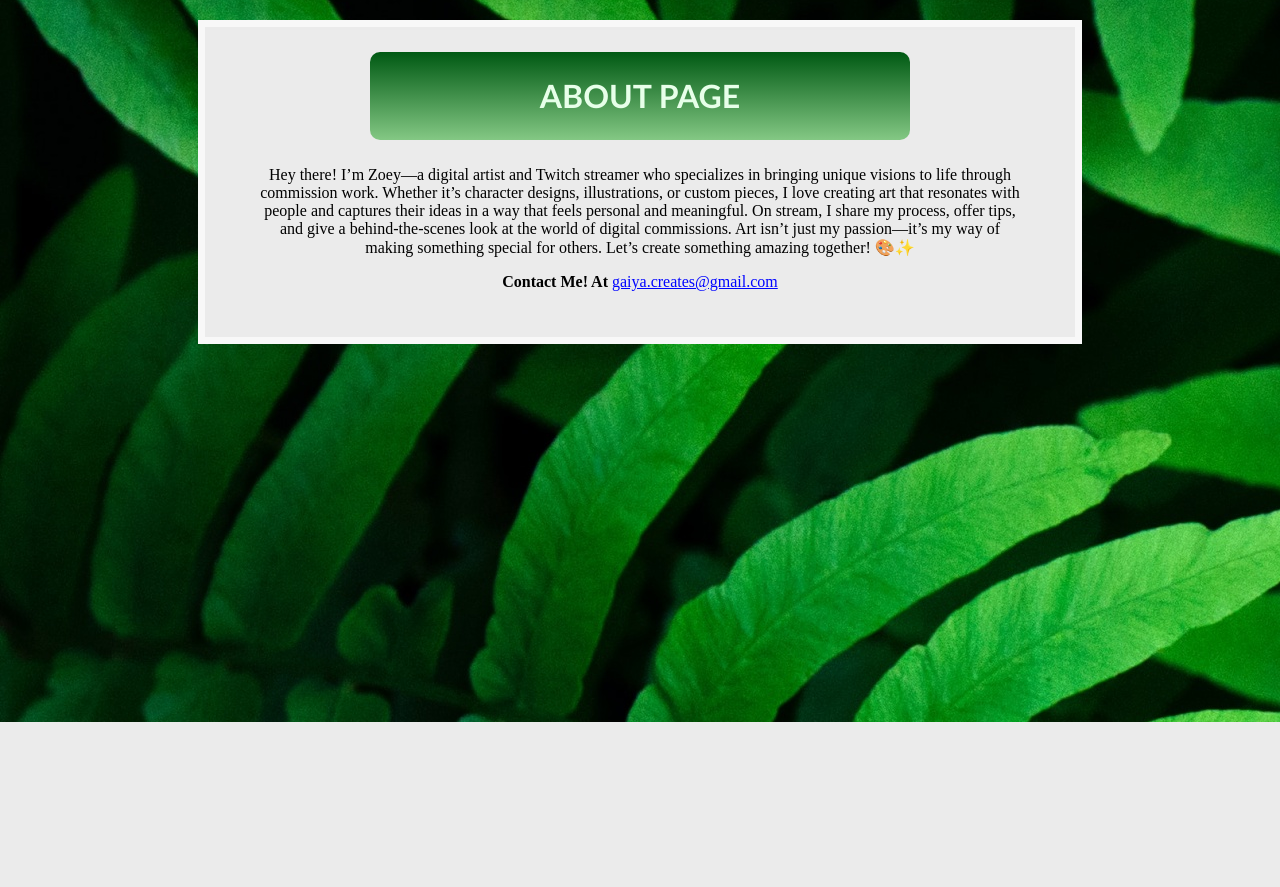
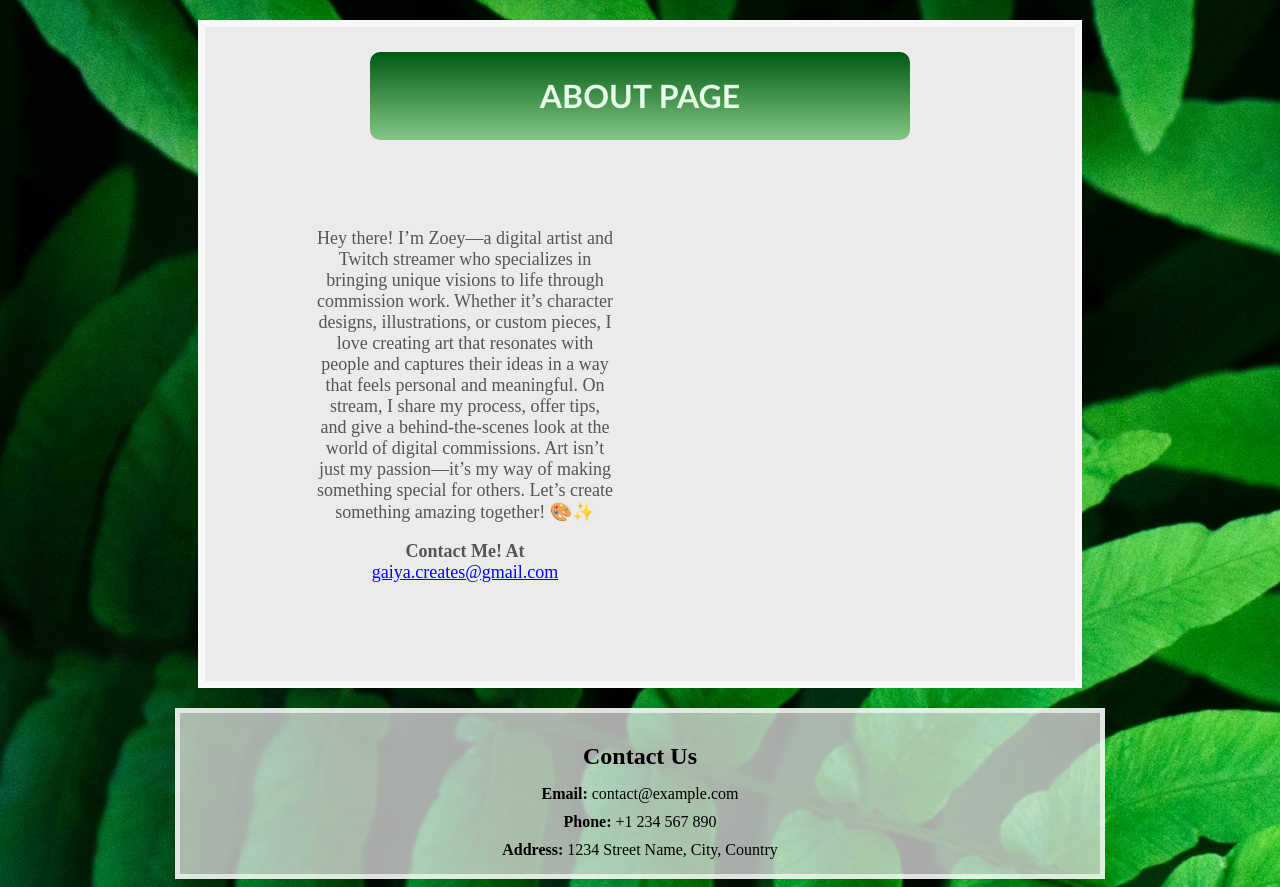
Before and after one commit to truxxon/truxxon.github.io, a Flask app: page /about in a window 1280 px wide. Shown: the part 78-965 px from the top of the page. Before the commit the page ends 800 px from the top, so only its background shows below. Run offline with Flask 3, Linux system fonts and the light colour scheme.

Commit message:
did some stuff including banner and making about me into columns

```diff
--- a/website/static/style.css
+++ b/website/static/style.css
@@ -58,6 +58,7 @@ h1 {
 
 }
 
+
 .big_buddy {
 
     display: flex;
@@ -70,6 +71,27 @@ h1 {
     padding: 10px;
     border: 7px solid rgba(255, 255, 255, 0.656);
 
+}
+
+/* Contact Box Styling */
+.contact-box {
+    display: flex;
+    flex-direction: column;
+    align-items: center;
+    margin: 0 auto;
+    width: 90%;
+    max-width: 900px;
+    background-color: rgba(235, 235, 235, 0.722);
+    padding: 10px;
+    border: 5px solid rgba(255, 255, 255, 0.656);
+}
+
+.contact-box h2 {
+    margin-bottom: 10px;
+}
+
+.contact-box p {
+    margin: 5px 0;
 }
 
 .image-container {
@@ -96,6 +118,41 @@ h1 {
     margin-bottom: 20px;
 }
 
+.about {
+    display: flex;
+    align-items: center; /* Vertically align content */
+    justify-content: center;
+    max-width: 1200px;
+    margin: 50px auto;
+    padding: 20px;
+    gap: 50px; /* Space between text and images */
+}
+
+/* Text Section */
+.about-text {
+    flex: 1; /* Takes up half of the space */
+    max-width: 600px;
+}
+
+.about-text p {
+    font-size: 18px;
+    color: #555;
+}
+
+/* Image Section */
+.about-images {
+    flex: 1; /* Takes up the other half */
+    display: flex;
+    flex-direction: column;
+    gap: 20px; /* Space between images */
+}
+
+.about-images img {
+    width: 100%; /* Make images responsive */
+    max-width: 500px; /* Prevents images from getting too large */
+    border-radius: 8px; /* Rounded corners */
+    box-shadow: 0px 4px 6px rgba(0, 0, 0, 0.2); /* Adds depth */
+}
 
 main img {
 
@@ -185,3 +242,30 @@ td {
     gap: 50px;
 
 }
+
+.banner {
+
+    width: 100%; /* Makes it span the full width of the container */
+    max-width: 1200px; /* Optional: Set a max width */
+    margin: 0 auto; /* Centers it if inside another container */
+    overflow: hidden; /* Ensures no overflow issues */
+}
+
+.banner img {
+    margin-top: 15px;
+    width: 100%; /* Ensures the image stretches across the div */
+    height: auto; /* Maintains aspect ratio */
+    max-height: 400px;
+    display: block; /* Removes any unwanted spacing */
+}
+
+/* Footer Styling */
+.footer {
+    background-color: #333; /* Dark background for the footer */
+    color: #fff; /* White text color */
+    padding: 20px 0;
+    text-align: center;
+    position: relative;
+    bottom: 0;
+    width: 100%;
+}
--- a/website/templates/about.html
+++ b/website/templates/about.html
@@ -6,26 +6,18 @@
         <div class="header">
         <h1>ABOUT PAGE</h1>
     </div>
-    <!-- <div class="image-container">
-        <img src="{{ url_for('static', filename='images/360_F_306933634_wmKmk9AFgL1r7tMYgKbJYnRE9vGAovTa.jpg') }}" alt="Image">
-    </div> -->
 
-    <div class="text-container">
-        <p>
-            Hey there! I’m Zoey—a digital artist and Twitch streamer who specializes in bringing unique visions to life through commission work. Whether it’s character designs, illustrations, or custom pieces, I love creating art that resonates with people and captures their ideas in a way that feels personal and meaningful. On stream, I share my process, offer tips, and give a behind-the-scenes look at the world of digital commissions. Art isn’t just my passion—it’s my way of making something special for others. Let’s create something amazing together! 🎨✨
-        </p>
-
-        <div class="contact-me">
-
+    <section class="about">
+        <div class="about-text">
+            <p>
+                Hey there! I’m Zoey—a digital artist and Twitch streamer who specializes in bringing unique visions to life through commission work. Whether it’s character designs, illustrations, or custom pieces, I love creating art that resonates with people and captures their ideas in a way that feels personal and meaningful. On stream, I share my process, offer tips, and give a behind-the-scenes look at the world of digital commissions. Art isn’t just my passion—it’s my way of making something special for others. Let’s create something amazing together! 🎨✨
+            </p>
             <p>
                 <strong>Contact Me! At </strong> <a href="mailto:truxonl@cppasd.com">gaiya.creates@gmail.com</a>
             </p>
+        </div>
+        <div class="about-images">
 
         </div>
-    </div>
-
-
-
-
-<script src = "index.js"></script>
+    </section>
 {% endblock %}
--- a/website/templates/base.html
+++ b/website/templates/base.html
@@ -3,7 +3,7 @@
 <head>
     <meta charset="UTF-8">
     <meta name="viewport" content="width=device-width, initial-scale=1.0">
-    <title>{% block title %}My Website{% endblock %}</title>
+    <title>{% block title %}My Website{% endblock %}</title> <!-- HTML Page Title (Will be replaced by child templates) -->
     <link rel="stylesheet" href="{{ url_for('static', filename='style.css') }}">
 </head>
 <body>
@@ -15,7 +15,7 @@
             <a href="/portfolio">Portfolio</a>
             <a href="/commission">Commission</a>
             <a href="/about">About</a>
-            <!-- <a href="/logout">Log Out</a> -->
+            <!-- <a href="/logout">Log Out</a> -- used during development to easily logout and test passcode-secure pages-->
         </div>
     </nav>
 
@@ -26,11 +26,14 @@
         </div>
     </main>
 
-    <!-- JavaScript -->
-    <script
-        type="text/javascript"
-        src="{{ url_for('static', filename='index.js') }}">
-    </script>
+    <footer>
+        <div class="contact-box">
+            <h2>Contact Us</h2>
+            <p><strong>Email:</strong> contact@example.com</p>
+            <p><strong>Phone:</strong> +1 234 567 890</p>
+            <p><strong>Address:</strong> 1234 Street Name, City, Country</p>
+        </div>
+    </footer>
 
 </body>
 </html>
--- a/website/templates/home.html
+++ b/website/templates/home.html
@@ -7,7 +7,10 @@
         <div class="header">
             <h1>HOME PAGE</h1>
         </div>
+        <div class="banner">
+            <img src="https://picsum.photos/536/354" alt="placeholder">
 
+        </div>
         <div class="text-container">
             <p>
                 Lorem ipsum dolor sit amet consectetur adipisicing elit. Iste illum sed, nostrum enim harum ea incidunt repellendus corporis, hic inventore nisi quos aliquam explicabo eligendi excepturi exercitationem sequi rerum atLorem ipsum dolor sit amet consectetur adipisicing elit. Iste illum sed, nostrum enim harum ea incidunt repellendus corporis, hic inventore nisi quos aliquam explicabo eligendi excepturi exercitationem sequi rerum at Lorem ipsum dolor sit amet consectetur adipisicing elit. Iste illum sed, nostrum enim harum ea incidunt repellendus corporis, hic inventore nisi quos aliquam explicabo eligendi excepturi exercitationem sequi rerum at
--- a/website/views.py
+++ b/website/views.py
@@ -76,15 +76,15 @@ def portfolio_add():
     if not session.get("authenticated"):
         return redirect(url_for("views.login", next=(url_for("views.portfolio_add"))))  # Redirect if not logged in
 
-    form = PortfolioForm()  # ✅ Create form instance
+    form = PortfolioForm()  # Create form instance
 
     if request.method == "POST" and form.validate_on_submit():
-        artwork_file = form.artwork.data  # ✅ Get the file
+        artwork_file = form.artwork.data  # Get the file
 
         if artwork_file:
-            artwork_bytes = artwork_file.read()  # ✅ Convert FileStorage to bytes
+            artwork_bytes = artwork_file.read()  # Convert FileStorage to bytes
         else:
-            artwork_bytes = None  # ✅ Handle case where no image is uploaded
+            artwork_bytes = None  # Handle case where no image is uploaded
 
         new_portfolio = Portfolio(
             title =escape(form.title.data),
@@ -96,7 +96,7 @@ def portfolio_add():
         db.session.commit()
         return redirect(url_for("views.portfolio"))  # Prevents resubmission
 
-    return render_template("portfolio_add.html", form=form)  # ✅ Passes form to template
+    return render_template("portfolio_add.html", form=form)  # Passes form to template
 
 @views.route("/about")
 def about():
```
Also changed, not shown: website/__init__.py (+5 -5 lines), website/templates/portfolio.html (+2 -5 lines), website/templates/portfolio_add.html (+4 -4 lines), website/static/images/istockphoto-1147544807-612x612.jpg (added).
